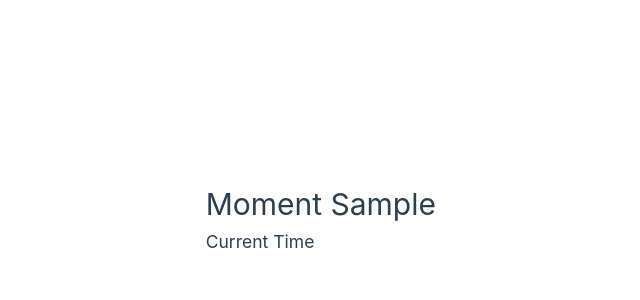
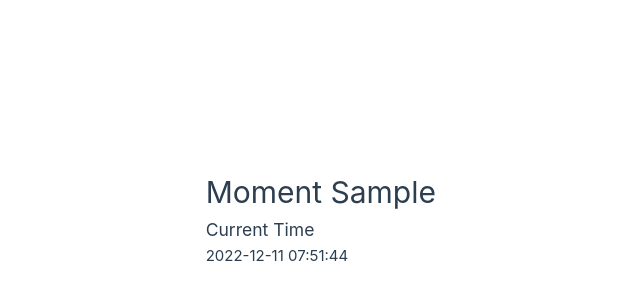
Before and after one commit to trajanme/vue3-sample, a Vue app: page / in a window 1280 px wide. Shown: the part 182-482 px from the top of the page, without its empty margins (204-844 px from the left). Built offline with nearby package versions, Linux system fonts and the light colour scheme.

Commit message:
add moment

```diff
--- a/package.json
+++ b/package.json
@@ -8,6 +8,7 @@
     "preview": "vite preview"
   },
   "dependencies": {
+    "moment": "^2.29.4",
     "vue": "^3.2.45"
   },
   "devDependencies": {
--- a/src/components/MomentSample.vue
+++ b/src/components/MomentSample.vue
@@ -1,6 +1,20 @@
+<script>
+import moment from "moment"
+
+export default {
+  name: "MomentSample",
+  computed: {
+    getTime() {
+      return moment().format("YYYY-MM-DD HH:mm:ss");
+    }
+  }
+}
+</script>
+
 <template>
   <div class="momentSample">
     <h1>Moment Sample</h1>
     <h3>Current Time</h3>
+    <p>{{ getTime }}</p>
   </div>
 </template>
```
Also changed, not shown: 1 other file (tests, documents, lock files or other folders).
